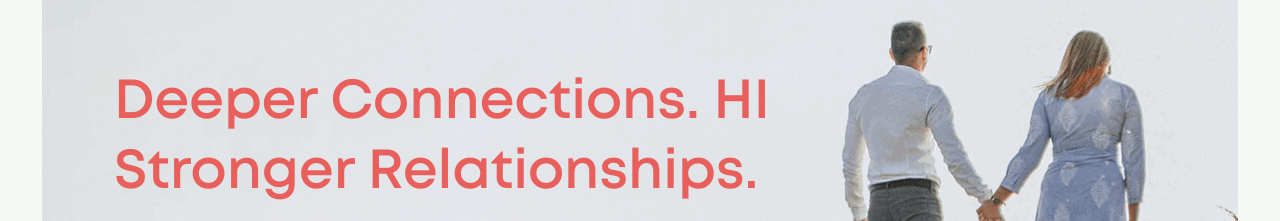
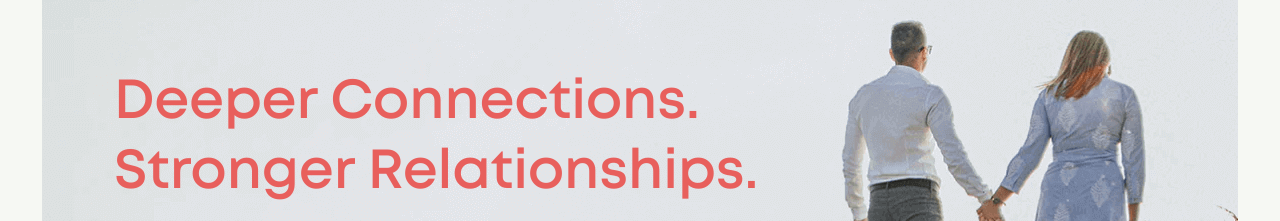
Before and after one commit to Shivanandkkhh/Better-to-gether, a plain HTML site: page index.html in a window 1280 px wide. Shown: the part 330-551 px from the top of the page. Drawn offline with nearby package versions, Linux system fonts and the light colour scheme.

Commit message:
bug reolved

```diff
--- a/index.html
+++ b/index.html
@@ -179,7 +179,7 @@
             <div class="t-section">
                 <div class="t1-section">
                     <div class="hero_heading f-font">
-                        <h1> Deeper Connections. HI
+                        <h1> Deeper Connections.
                             Stronger Relationships.</h1>
                     </div class="hero-btn">
                     <a href="./events.html"
```
